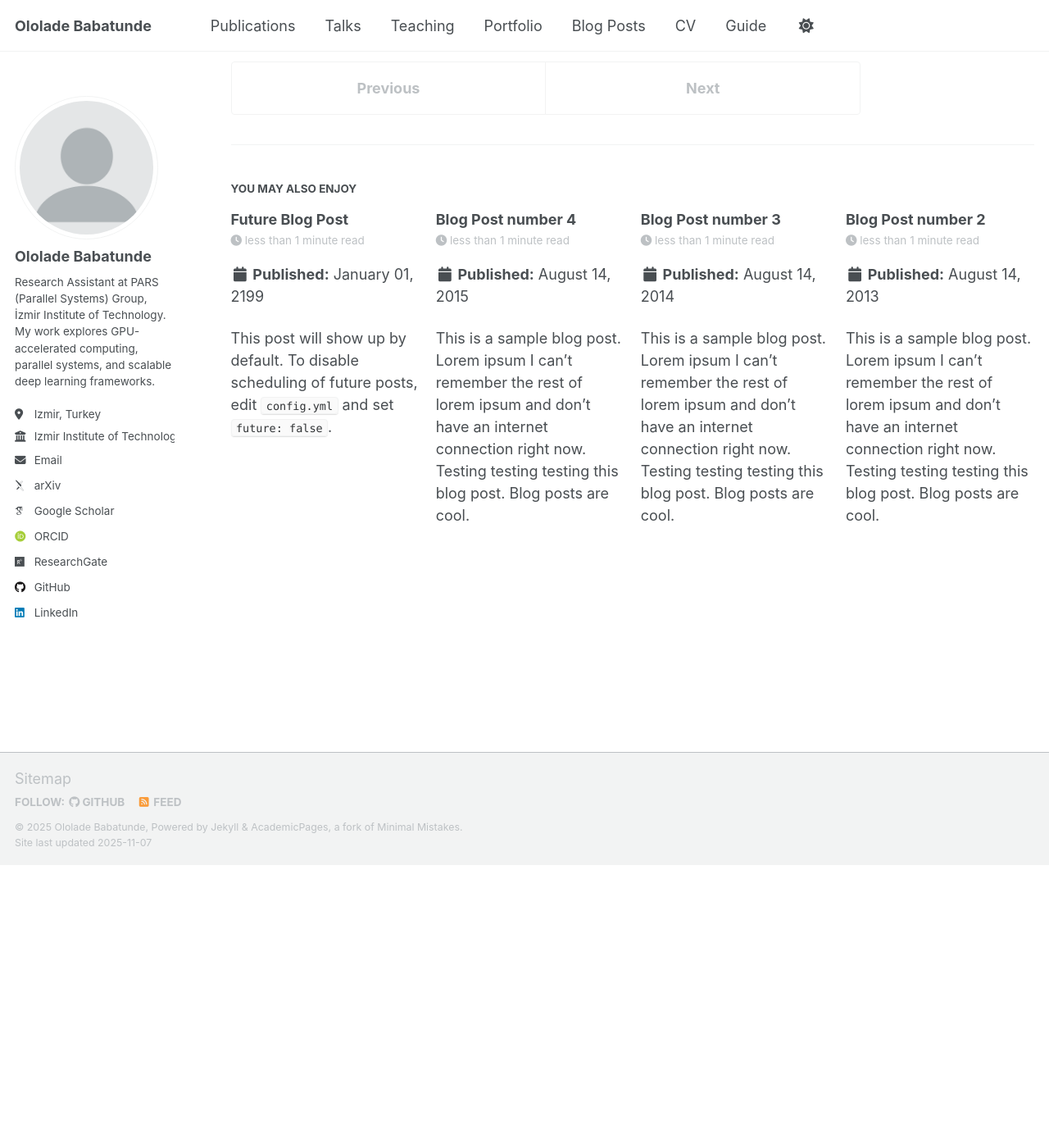
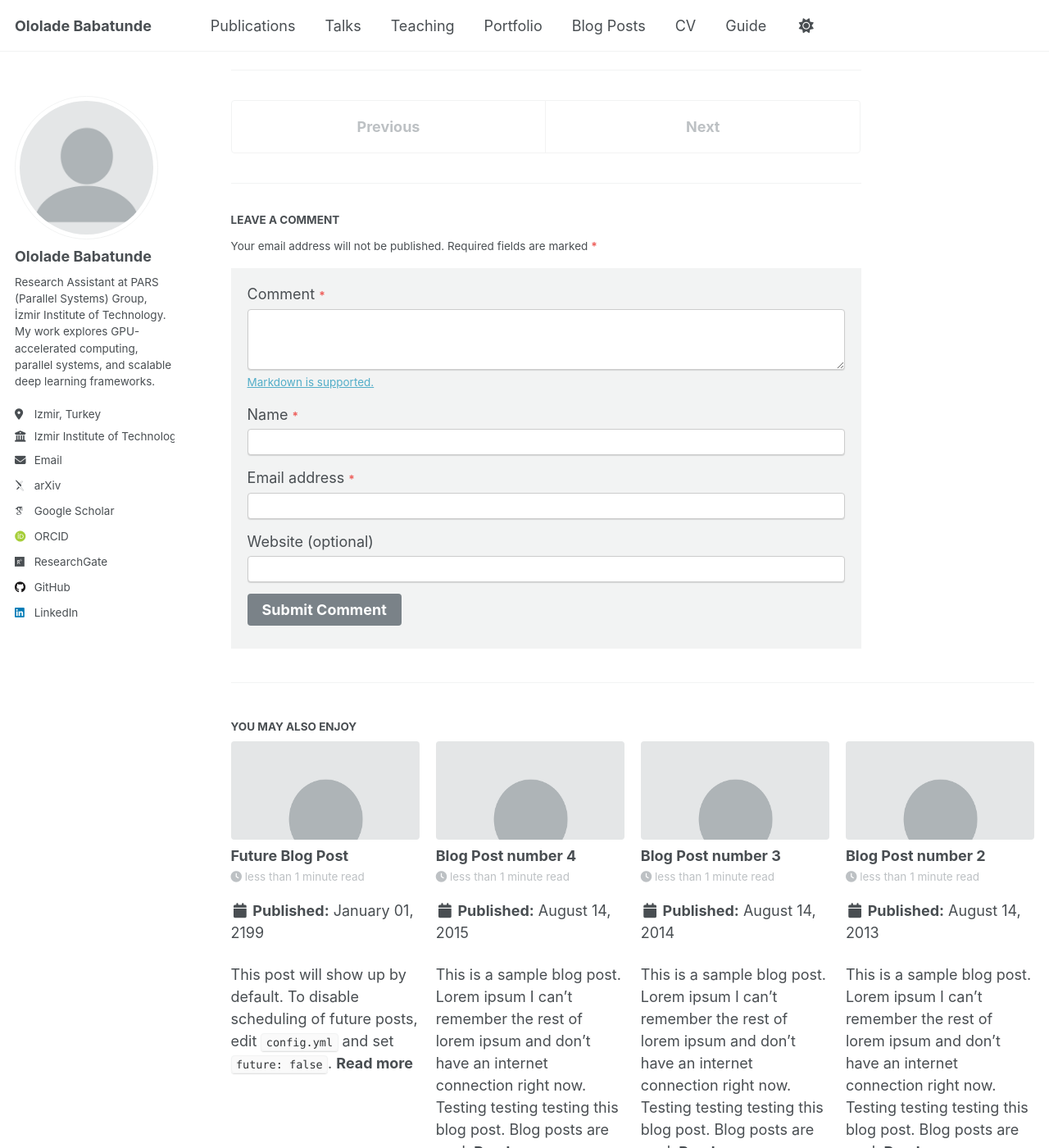
Before and after one commit to Babatunde50/babatunde50.github.io, a Jekyll site: the page built from _posts/2012-08-14-blog-post-1.md, in a window 1280 px wide and 1400 px high, scrolled down 715 px. Shown: the whole window at 82% size. Built offline with Jekyll 4.4.1, drawn with Linux system fonts in a browser that asks for light colours; some web fonts are replaced; a script that is not in the unit is left out; before the commit the page ends 1770 px from its top, so only the background shows below that; part of the change alters nothing that is shown; some of the changed text lies outside the part shown.

Commit message:
update site settings'

```diff
--- a/_config.yml
+++ b/_config.yml
@@ -99,42 +99,52 @@ publication_category:
 
 
 # Site Settings
-teaser                   :  # filename of teaser fallback teaser image placed in /images/ for social media previews
-breadcrumbs              : false # true, false (default)
-words_per_minute         : 160
-future                   : true
-read_more                : "disabled" # if enabled, adds "Read more" links to excerpts
-talkmap_link             : false      #change to true to add link to talkmap on talks page
+# These add polish and personality without breaking the theme
+teaser: "profile.png"    # default social preview image (in /images/)
+breadcrumbs: true        # enables top-of-page breadcrumb trail
+words_per_minute: 180    # slightly faster reading speed estimate
+future: true
+read_more: "enabled"     # adds graceful "Read more →" links on summaries
+talkmap_link: true       # shows talk map link if you later add talks
+show_excerpts: true      # enables article excerpts on lists
+
+# Comment system - staticman gives quiet, local feedback support
 comments:
-  provider               : # false (default), "disqus", "discourse", "facebook", "google-plus", "staticman", "custom"
+  provider: "staticman"
   disqus:
-    shortname            :
+    shortname:
   discourse:
-    server               : # https://meta.discourse.org/t/embedding-discourse-comments-via-javascript/31963 , e.g.: meta.discourse.org
+    server:
   facebook:
-    appid                :
-    num_posts            : # 5 (default)
-    colorscheme          : # "light" (default), "dark"
+    appid:
+    num_posts: 3
+    colorscheme: "light"
+
 staticman:
-  allowedFields          : ['name', 'email', 'url', 'message']
-  branch                 : "gh-pages" # "master", "gh-pages"
-  commitMessage          : "New comment."
-  filename               : comment-{@timestamp}
-  format                 : "yml"
-  moderation             : true
-  path                   : "_data/comments/{options.slug}"
-  requiredFields         : ['name', 'email', 'message']
+  allowedFields: ['name', 'email', 'url', 'message']
+  branch: "gh-pages"
+  commitMessage: "💬 New comment received via site form."
+  filename: comment-{@timestamp}
+  format: "yml"
+  moderation: true
+  path: "_data/comments/{options.slug}"
+  requiredFields: ['name', 'email', 'message']
   transforms:
-    email                : "md5"
+    email: "md5"
   generatedFields:
     date:
-      type               : "date"
+      type: "date"
       options:
-        format           : "iso8601" # "iso8601" (default), "timestamp-seconds", "timestamp-milliseconds"
+        format: "iso8601"
+
+# Atom/RSS feed for readers or committees following updates
 atom_feed:
-  hide                   : false     # change to true to hide the RSS feed in the footer
-  path                   : # blank (default) uses feed.xml
+  hide: false
+  path: "feed.xml"
 
+# Add custom favicon and theme color (nice touch for uniqueness)
+favicon: "/images/favicon.ico"
+theme_color: "#004c91"   # deep blue tone for browser accent
 
 # SEO Related
 google_site_verification :
```
